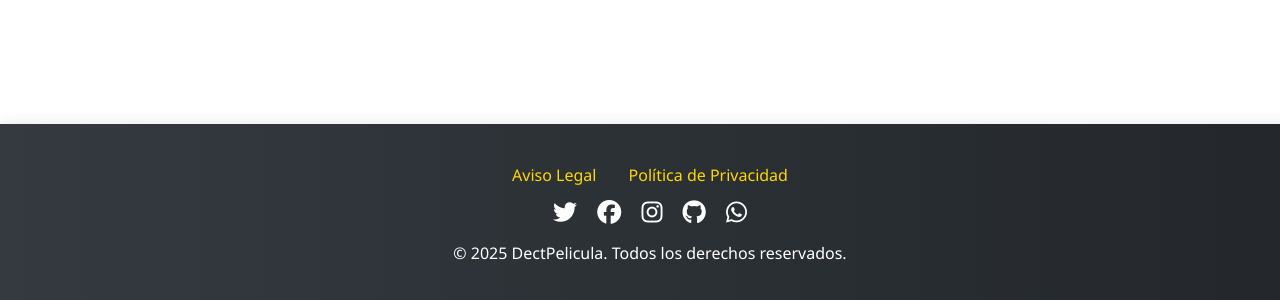
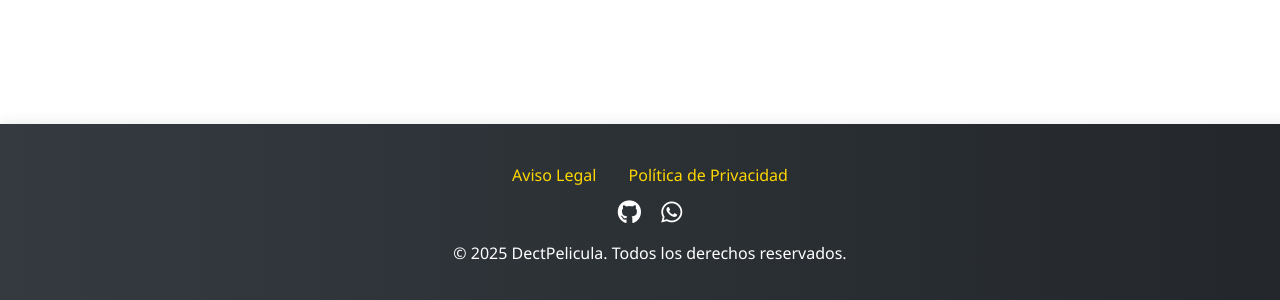
Before and after one commit to zotico377/DecPelicula, a plain HTML site: page components/footer.html in a window 1280 px wide. Shown: the part 500-800 px from the top of the page. Drawn offline with Linux system fonts and the light colour scheme.

Commit message:
Update footer.html

```diff
--- a/components/footer.html
+++ b/components/footer.html
@@ -69,10 +69,9 @@
       <a href="#">Política de Privacidad</a>
 
     </div>
+
     <div class="footer-social">
-      <a href="https://twitter.com/" target="_blank"><i class="fab fa-twitter"></i></a>
-      <a href="https://facebook.com/" target="_blank"><i class="fab fa-facebook"></i></a>
-      <a href="https://instagram.com/" target="_blank"><i class="fab fa-instagram"></i></a>
+
       <a href="https://github.com/zotico377" target="_blank"><i class="fab fa-github"></i></a>
       <a href="https://wa.me/573216396815" target="_blank"><i class="fab fa-whatsapp"></i></a>
     </div>
```
